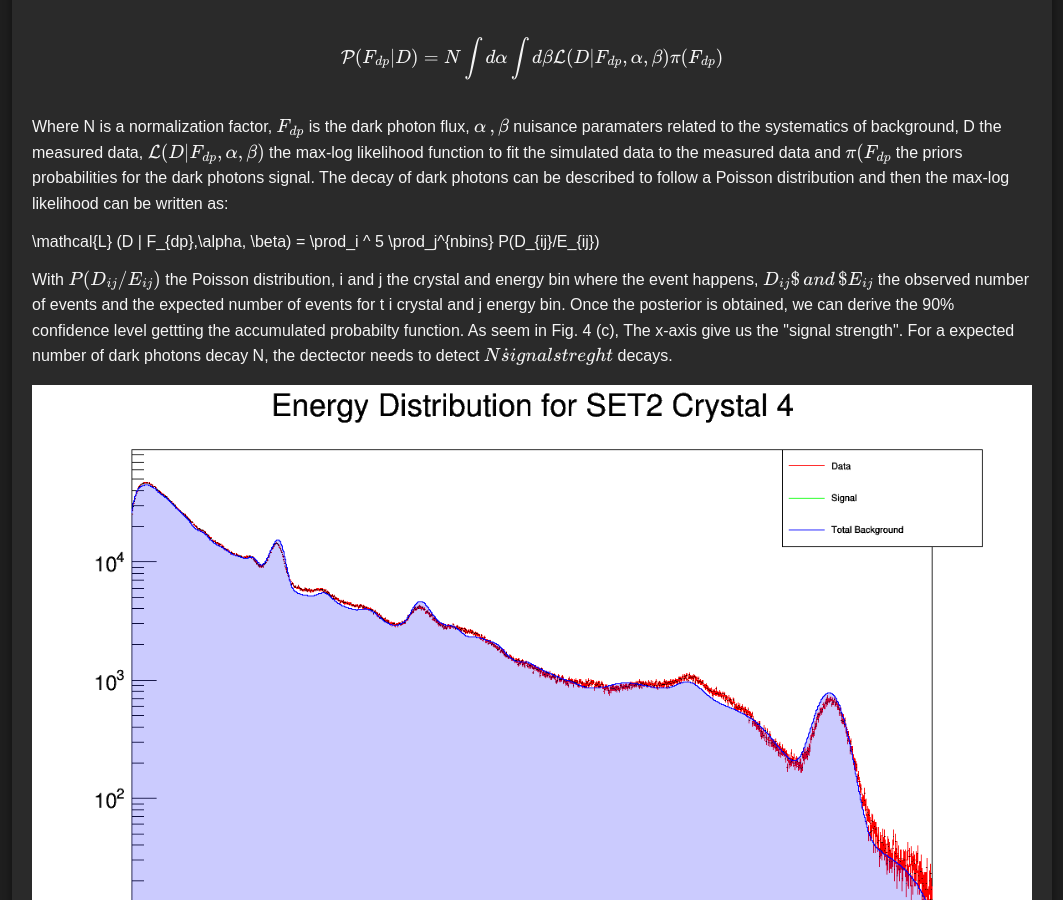
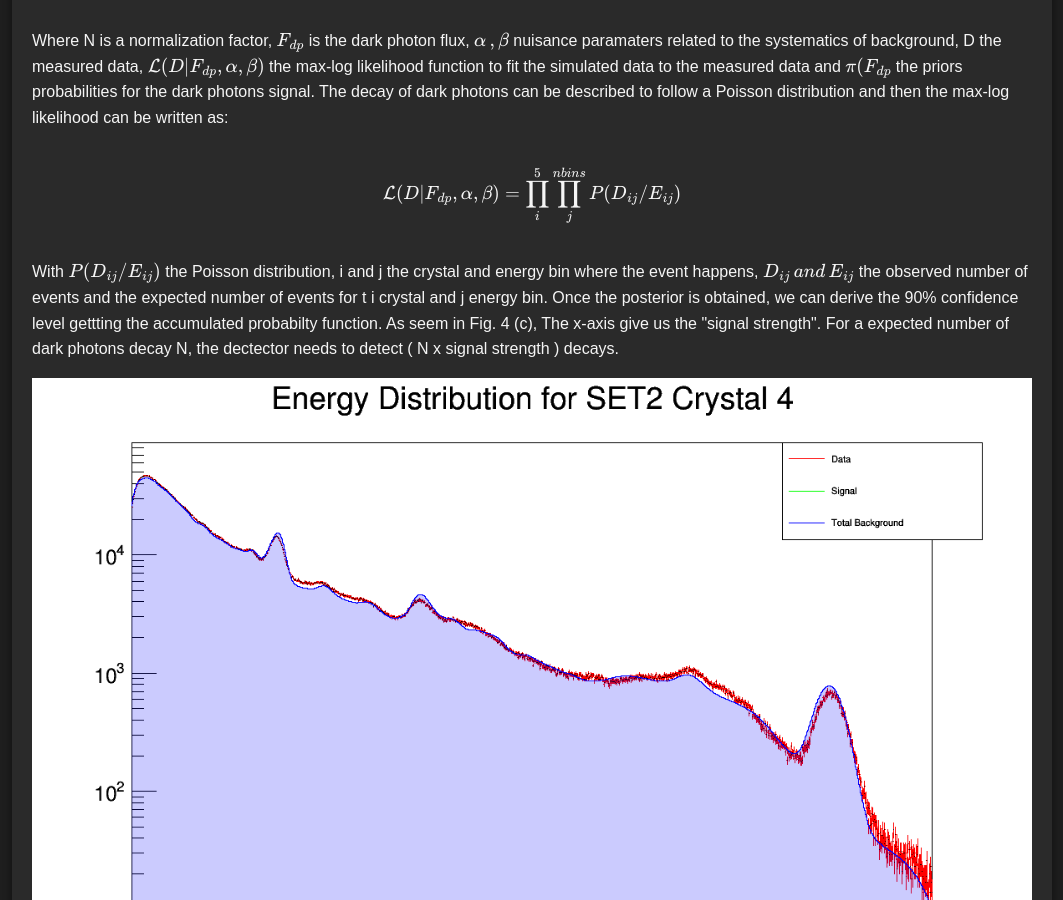
Before and after one commit to jaspior/COSINE-DP-Earth, a Jekyll site: the page index.html, which Jekyll copies as it is, in a window 1280 px wide and 900 px high, scrolled down 6064 px. Shown: the whole window, without its empty margins (108-1171 px from the left). Built offline with Jekyll 4.4.1, drawn with Linux system fonts in a browser that asks for light colours; formulas are drawn with MathJax 3; some of the changed text lies outside the part shown.

Commit message:
Update index.html

```diff
--- a/index.html
+++ b/index.html
@@ -252,13 +250,13 @@ The dark matter is captured by a gravitationa well. Annihilation and evaporation
         The decay of dark photons can be described to follow a Poisson distribution and then the max-log likelihood can be written as:
     </p>
 <div class="math-container">
-        \mathcal{L} (D | F_{dp},\alpha, \beta) = \prod_i ^ 5 \prod_j^{nbins} P(D_{ij}/E_{ij})
+  $$      \mathcal{L} (D | F_{dp},\alpha, \beta) = \prod_i ^ 5 \prod_j^{nbins} P(D_{ij}/E_{ij}) $$
 </div>
 
 <p>
-    With \( P(D_{ij}/E_{ij}) \) the Poisson distribution, i and j the crystal and energy bin where the event happens, \( D_{ij}$ \, and \, $E_{ij} \) the observed number of events and the expected
+    With \( P(D_{ij}/E_{ij}) \) the Poisson distribution, i and j the crystal and energy bin where the event happens, \( D_{ij} \, and \, E_{ij} \) the observed number of events and the expected
     number of events for t i crystal and j energy bin. Once the posterior is obtained, we can derive the 90% confidence level gettting the accumulated probabilty function. As seem in Fig. 4 (c),
-    The x-axis give us the "signal strength". For a expected number of dark photons decay N, the dectector needs to detect \( N \dot signal streght \) decays.
+    The x-axis give us the "signal strength". For a expected number of dark photons decay N, the dectector needs to detect  ( N x signal strength ) decays.
 </p>
 
 
```
Also changed, not shown: other parts of index.html (+0 -2 lines).
